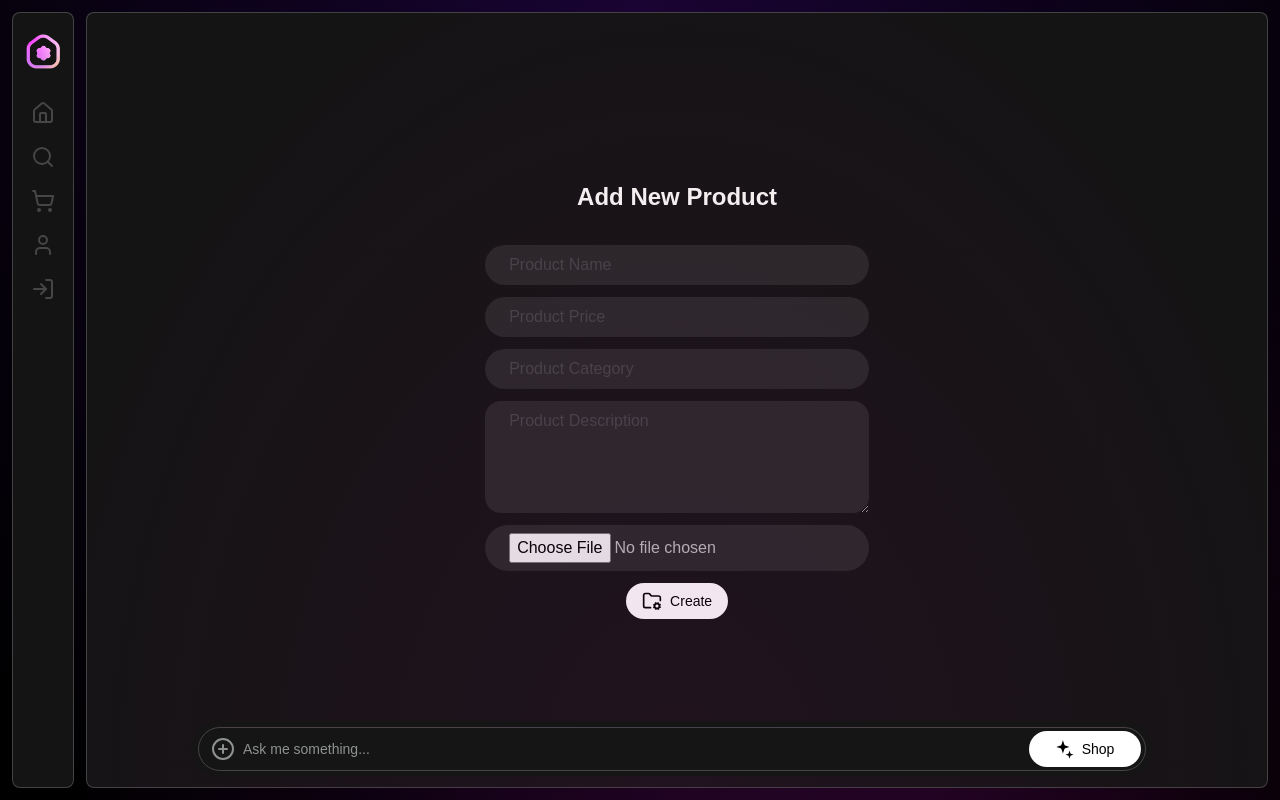
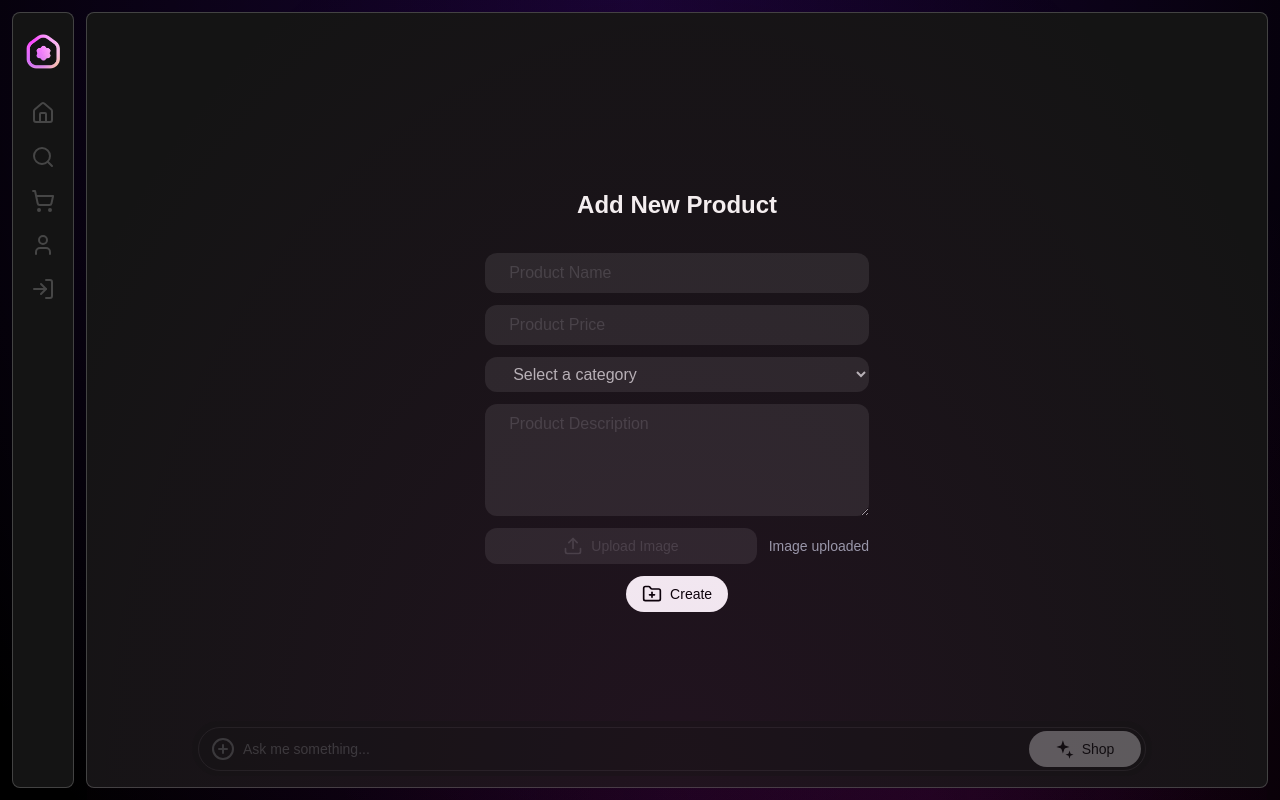
Before and after one commit to nasifswalah/Luxolyn-Shoping, a React (Vite) app in the folder frontend/: page /create in a window 1280 px wide. Built offline with nearby package versions, Linux system fonts and the light colour scheme; a web font is replaced by a local one.

Commit message:
Product display page setup

```diff
--- a/frontend/src/assets/index.js
+++ b/frontend/src/assets/index.js
@@ -9,6 +9,7 @@ import trash from '../assets/delete.svg'
 import sample from '../assets/SampleImg.png'
 import create from '../assets/create.svg'
 import edit from '../assets/edit.svg'
+import logo from '../assets/luxolyn-logo.png'
 
 
 export {
@@ -23,4 +24,5 @@ export {
     confirm,
     create,
     edit,
+    logo,
 };
--- a/frontend/src/components/CartItem.jsx
+++ b/frontend/src/components/CartItem.jsx
@@ -6,8 +6,8 @@ import Button from './Button'
 
 const CartItem = () => {
   return (
-    <div className='w-64 md:h-1/2 h-fit bg-[#292929] rounded border border-[rgba(255,255,255,0.2)] flex  flex-col items-center justify-between p-3 md:gap-2 gap-5'>
-          <img src={sample} alt="image" className='h-32 md:h-32 rounded object-cover' />
+    <div className='w-60 md:h-[16.1rem] h-fit bg-[#292929] rounded border border-[rgba(255,255,255,0.2)] flex  flex-col items-center justify-between p-2 md:gap-1 gap-5'>
+          <img src={sample} alt="image" className='h-32 rounded object-cover' />
           <p className='text-center'>T-shirt </p>
           <div className='flex justify-around w-full'>
           <div className=' flex gap-2'>
--- a/frontend/src/components/InputField.jsx
+++ b/frontend/src/components/InputField.jsx
@@ -10,7 +10,7 @@ const InputField = ({type, value, onChange, placeholder, name }) => {
           value={value}
           onChange={onChange}
           placeholder={placeholder}
-          className="bg-[#292929] px-6 py-2 placeholder:text-[#464647] text-[#BCBCBC] rounded-full outline-none border-none font-medium"
+          className="bg-[#292929] px-6 py-2 placeholder:text-[#464647] text-[#BCBCBC] rounded-xl outline-none border-none font-medium"
         />
       </label>
     </div>
--- a/frontend/src/components/SearchBar.jsx
+++ b/frontend/src/components/SearchBar.jsx
@@ -4,7 +4,7 @@ import { shop } from "../assets";
 
 const SearchBar = () => {
   return (
-    <section className="absolute bottom-6 lg:left-8  w-full flex justify-center z-10">
+    <section className="absolute bottom-6 lg:left-8  w-full flex justify-center z-10 opacity-30 hover:opacity-100 transition duration-300 ">
       <div className="w-3/4 h-[55px] bg-[#161516] rounded-[50px] p-1.5">
         <div className="rounded-[55px] border border-[#474347] w-full h-11 flex items-center px-1 text-[#8D9191] ">
             <CirclePlus className="w-6 h-6 mr-2 ml-2"/>
--- a/frontend/src/constatnts/constants.js
+++ b/frontend/src/constatnts/constants.js
@@ -15,6 +15,8 @@ const suggestions = [
     },
 ];
 
+const category = [ "Shirt", "T-shirt", "Pants", "Jeans", "Sports Wear", "Shoes", "Footwear", "Inner Wear", "Gadgets", "Smart Watches", "Electronics", "Home appliances", "Kids", "Ladies", "Gents", ];
+
 export const handleSubmit = () => {
 
 };
@@ -23,4 +25,4 @@ export const handleChange = () => {
 
 };
 
-export { suggestions };
+export { suggestions, category };
--- a/frontend/src/pages/Cart.jsx
+++ b/frontend/src/pages/Cart.jsx
@@ -5,9 +5,9 @@ import { motion } from 'framer-motion'
 
 const Cart = () => {
   return (
-    <section className="relative xl:h-[97vh] h-screen xl:w-[95vw] w-screen xl:border border-[rgba(255,255,255,0.2)] xl:rounded-lg bg-[#141414] backdrop-blur-md flex p-5">
+    <section className="relative xl:h-[97vh] h-screen xl:w-[95vw] w-screen xl:border border-[rgba(255,255,255,0.2)] xl:rounded-lg bg-[#141414] backdrop-blur-md flex px-4 py-2">
         <div className="absolute top-100 w-full h-screen leading-[60.75px] bg-[radial-gradient(ellipse_at_bottom,rgba(121,12,105,0.129)_0%,rgba(13,5,28,0)_85%)]" />
-        <motion.div className='relative w-full h-[82vh] overflow-y-scroll flex flex-wrap justify-center gap-5 ' initial={{ opacity: 0, x: -20 }}
+        <motion.div className='relative w-full h-[82vh] overflow-y-scroll flex flex-wrap justify-center gap-1 ' initial={{ opacity: 0, x: -20 }}
 						animate={{ opacity: 1, x: 0 }}
 						transition={{ duration: 0.9}}>
         <CartItem/>
--- a/frontend/src/pages/ProductCreation.jsx
+++ b/frontend/src/pages/ProductCreation.jsx
@@ -1,9 +1,10 @@
 import React from 'react'
 import { motion } from 'framer-motion'
-import { handleChange, handleSubmit } from '../constatnts/constants'
+import { category, handleChange, handleSubmit } from '../constatnts/constants'
 import InputField from '../components/InputField'
 import Button from '../components/Button'
-import { edit } from '../assets'
+import { create } from '../assets'
+import { Upload } from 'lucide-react'
 
 const ProductCreation = () => {
   return (
@@ -38,26 +39,39 @@ const ProductCreation = () => {
           placeholder="Product Price"
           onChange={handleChange}
         />
-        <InputField
+        <select
           type="text"
           name="category"
           placeholder="Product Category"
           onChange={handleChange}
-        />
+          className="bg-[#292929] px-6 py-2 placeholder:text-[#464647] text-[#BCBCBC] rounded-xl outline-none border-none font-medium"
+        >
+          <option value="">Select a category</option>
+          { category.map((category) => (
+            <option value={category} key={category}>
+              {category}
+            </option>
+          ))}
+        </select>
         <textarea
         rows={4}
           name="description"
           placeholder="Product Description"
           onChange={handleChange}
-          className="bg-[#292929] px-6 py-2 placeholder:text-[#464647] text-[#BCBCBC] rounded-2xl outline-none border-none font-medium"
+          className="bg-[#292929] px-6 py-2 placeholder:text-[#464647] text-[#BCBCBC] rounded-xl outline-none border-none font-medium"
         />
-        <InputField
-          type="file"
-          name="image"
-          placeholder="Product Images"
-          onChange={handleChange}
-        />
-        <Button name="Create" icon={edit} />
+        <div className='flex items-center'>
+					<input type='file' id='image' className='sr-only' accept='image/*' />
+					<label
+						htmlFor='image'
+						className='cursor-pointer bg-[#292929] flex-1 rounded-xl text-sm font-medium text-[#464647] hover:bg-[#363636] outline-none border-none px-6 py-2 flex items-center justify-center gap-2'
+					>
+						<Upload className='h-5 w-5 inline-block' />
+						Upload Image
+					</label>
+					<span className='ml-3 text-sm text-gray-400'>Image uploaded </span>
+				</div>
+        <Button name="Create" icon={create} />
       </motion.form>
     </div>
   )
--- a/frontend/src/pages/ProductUpdation.jsx
+++ b/frontend/src/pages/ProductUpdation.jsx
@@ -16,7 +16,7 @@ const ProductUpdation = () => {
         transition={{ duration: 0.9 }}
       >
         <h2 className="font-themeFont text-[#FAF9F6] sm:text-2xl text-xl text-center font-semibold">
-        Add New Product
+          Update Product
         </h2>
       </motion.div>
       <motion.form
@@ -38,25 +38,38 @@ const ProductUpdation = () => {
           placeholder="Product Price"
           onChange={handleChange}
         />
-      <InputField
+        <select
           type="text"
           name="category"
           placeholder="Product Category"
           onChange={handleChange}
-      />
+          className="bg-[#292929] px-6 py-2 placeholder:text-[#464647] text-[#BCBCBC] rounded-xl outline-none border-none font-medium"
+        >
+          <option value="">Select a category</option>
+          { category.map((category) => (
+            <option value={category} key={category}>
+              {category}
+            </option>
+          ))}
+        </select>
         <textarea
         rows={4}
           name="description"
           placeholder="Product Description"
           onChange={handleChange}
-        className="bg-[#292929] px-6 py-2 placeholder:text-[#464647] text-[#BCBCBC] rounded-2xl outline-none border-none font-medium"
+          className="bg-[#292929] px-6 py-2 placeholder:text-[#464647] text-[#BCBCBC] rounded-xl outline-none border-none font-medium"
         />
-      <InputField
-        type="file"
-        name="image"
-        placeholder="Product Images"
-        onChange={handleChange}
-      />
+        <div className='flex items-center'>
+					<input type='file' id='image' className='sr-only' accept='image/*' />
+					<label
+						htmlFor='image'
+						className='cursor-pointer bg-[#292929] flex-1 rounded-xl text-sm font-medium text-[#464647] hover:bg-[#363636] outline-none border-none px-6 py-2 flex items-center justify-center gap-2'
+					>
+						<Upload className='h-5 w-5 inline-block' />
+						Upload Image
+					</label>
+					<span className='ml-3 text-sm text-gray-400'>Image uploaded </span>
+				</div>
         <Button name="Create" icon={edit} />
       </motion.form>
     </div>
--- a/frontend/src/pages/Profile.jsx
+++ b/frontend/src/pages/Profile.jsx
@@ -17,21 +17,22 @@ const Profile = () => {
         transition={{ duration: 0.9, ease: "easeOut" }}
       >
         <User className="w-20 h-20 mx-auto mb-1" />
+        {user.role === "seller" && (
+          <div className="flex justify-evenly gap-3 my-2">
+            <Link to="/listing" className="flex flex-col items-center text-xs text-[#868686] hover:text-[#EDEDED] transition duration-300 ">
+              <LibraryBig  />
+              Your Products
+            </Link>
+            <Link to="/create" className="flex flex-col items-center text-xs text-[#868686] hover:text-[#EDEDED] transition duration-300">
+              <FolderPlus />
+              Add New Product
+            </Link>
+          </div>
+        )}
         <h1>User Name</h1>
         <p>Email</p>
         <p>Role</p>
-        <span>Items in Cart</span>
-        <span>Puchase </span>
-        {user.role === "seller" && (
-          <div className="flex justify-evenly gap-3">
-            <Link to="/listing">
-              <LibraryBig  />
-            </Link>
-            <Link to="/create">
-              <FolderPlus />
-            </Link>
-          </div>
-        )}
+
         <Button name="Delete account" icon={trash} />
       </motion.div>
     </div>
```
Also changed, not shown: frontend/src/components/Navbar.jsx (+10 -10 lines), frontend/src/pages/ProductDisplay.jsx (+18 -5 lines). Lines whose indentation alone changed are shown as unchanged.
